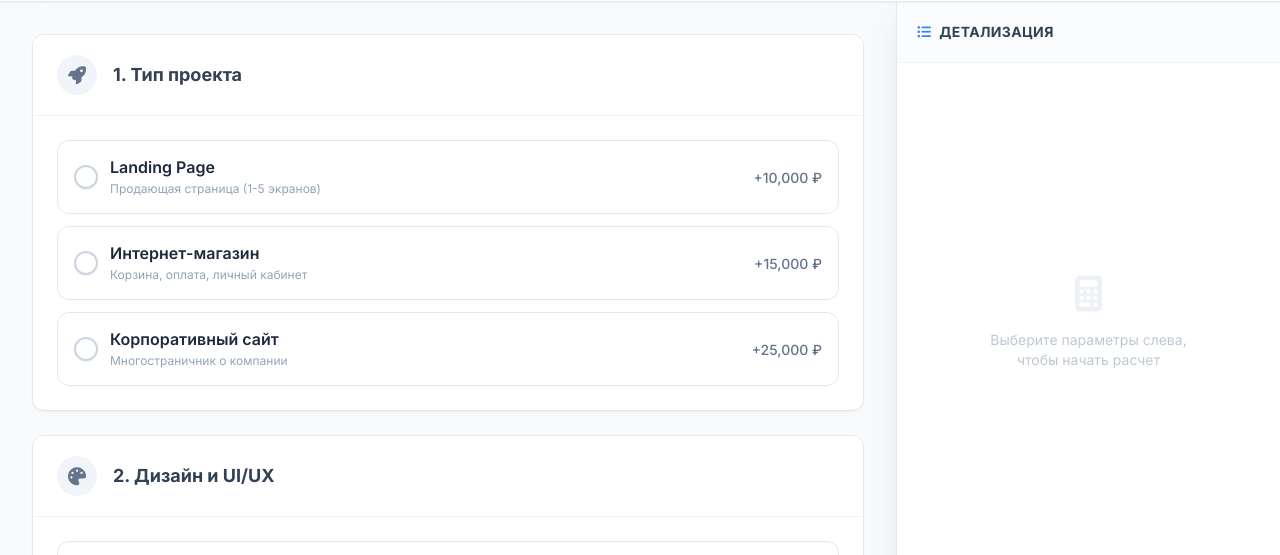
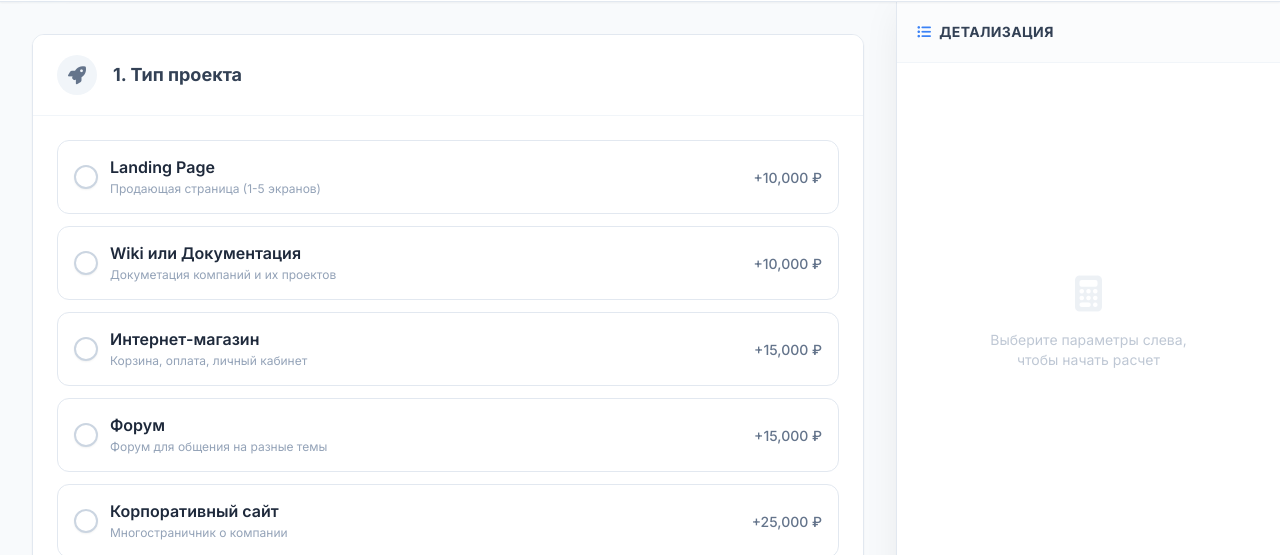
Before and after one commit to bg8612/cost-calculator, a plain HTML site: page index.html in a window 1280 px wide. Shown: the part 79-634 px from the top of the page. Drawn offline with nearby package versions, Linux system fonts and the light colour scheme.

Commit message:
Update index.html

```diff
--- a/index.html
+++ b/index.html
@@ -126,7 +126,9 @@
             type: "radio",
             options: [
                 { id: "landing", label: "Landing Page", price: 10000, desc: "Продающая страница (1-5 экранов)" },
+                { id: "wiki", label: "Wiki или Документация", price: 10000, desc: "Докуметация компаний и их проектов" },
                 { id: "shop", label: "Интернет-магазин", price: 15000, desc: "Корзина, оплата, личный кабинет" },
+                { id: "forum", label: "Форум", price: 15000, desc: "Форум для общения на разные темы" },
                 { id: "corporate", label: "Корпоративный сайт", price: 25000, desc: "Многостраничник о компании" }
             ]
         },
@@ -507,4 +509,5 @@
 
 </script>
 </body>
+
 </html>
```
